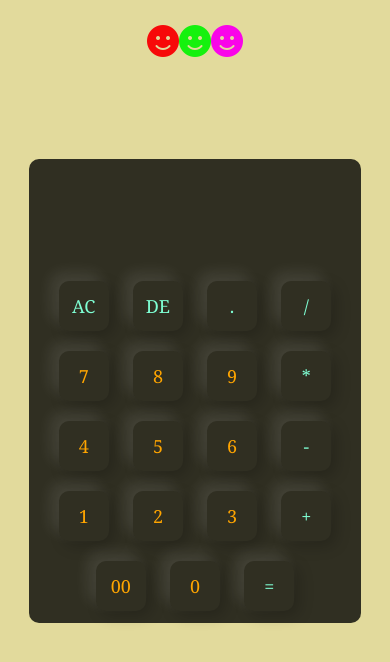
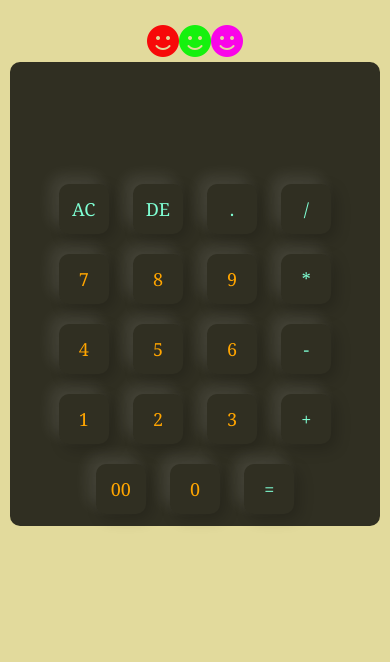
Before and after one commit to Nouluri-Nagababu/Calculator, a plain HTML site: page index.html in a window 390 px wide. Shown: the part 174-836 px from the top of the page. Drawn offline with Linux system fonts and the light colour scheme.

Commit message:
Add files via upload

```diff
--- a/style.css
+++ b/style.css
@@ -25,14 +25,10 @@ body{
 .container {
   width: 100%;
   height: 78vh;
-  display: flex;
-  align-items: center;
-  justify-content: center;
 }
 
 .calculator {
   background: rgba(19, 19, 15, 0.86);
-
   border-radius: 10px;
   width: 100%;  /* Default width is 100% */
   max-width: 500px;  /* Set maximum width for larger screens */
@@ -79,7 +75,7 @@ form input.operator {
 /* Mobile-first approach */
 @media (max-width: 768px) {
   .calculator {
-    max-width: 85%;  /* Take up most of the screen width on mobile */
+    max-width: 95%;  /* Take up most of the screen width on mobile */
     padding: 2px;
   }
 
```
